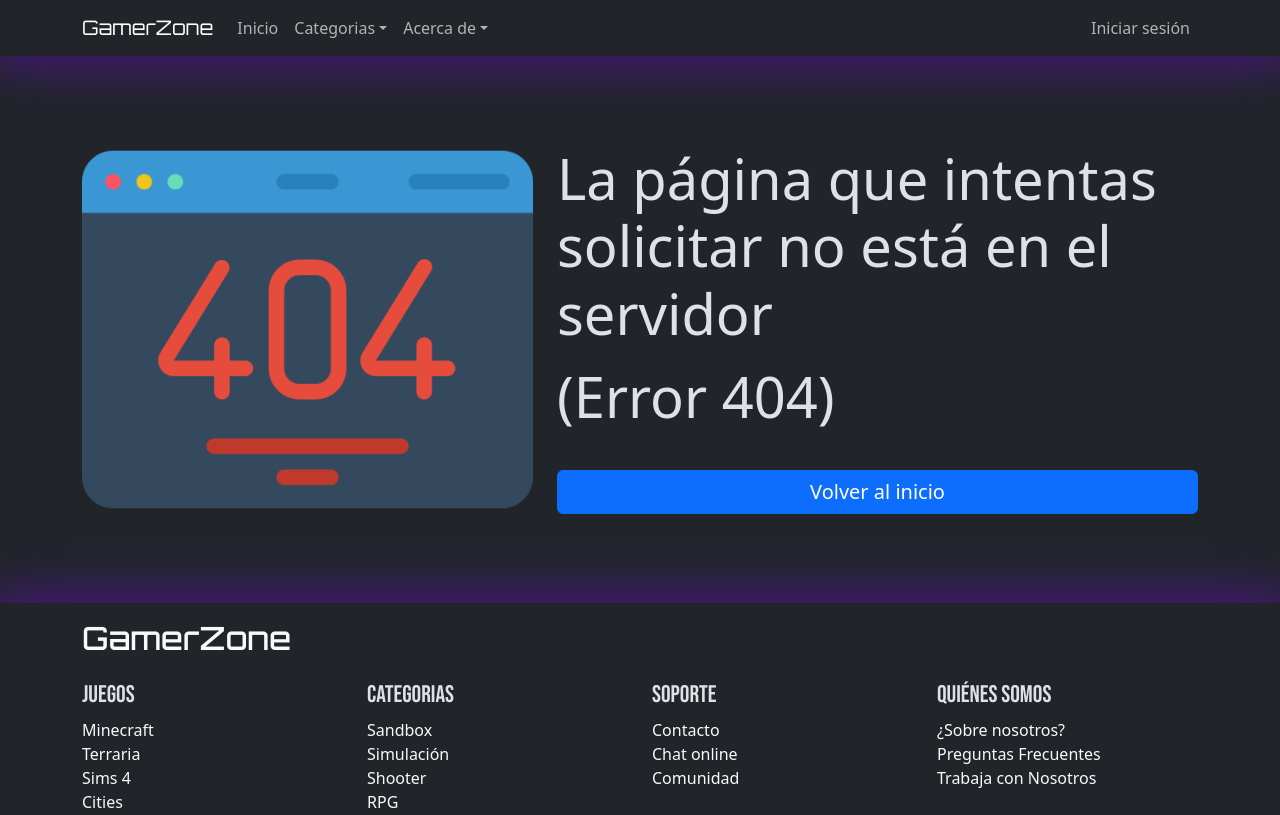
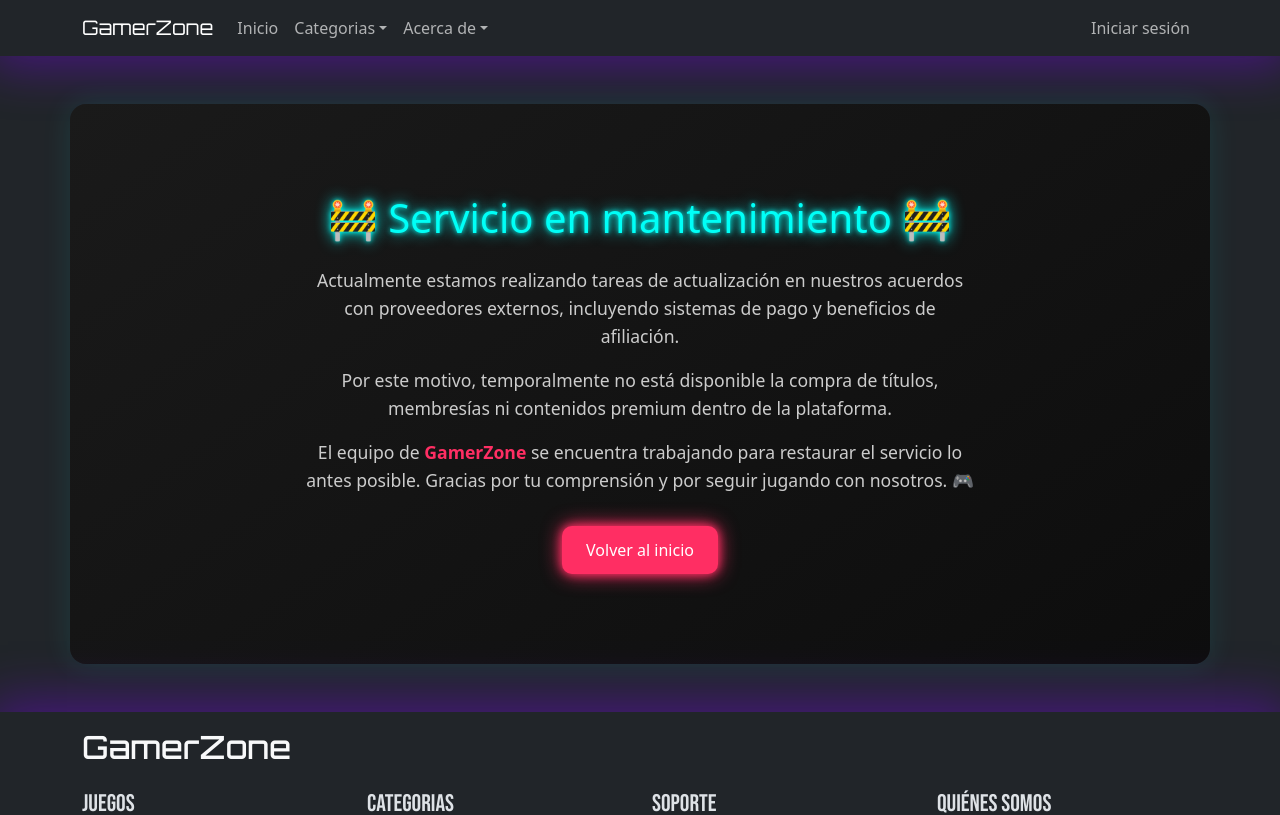
Before and after one commit to hernanortiz1/proyectoModulo2, a React (Vite) app: page /comprar in a window 1280 px wide. Shown: the top 815 px of the page. Built offline with nearby package versions, Linux system fonts and the light colour scheme.

Commit message:
agregue el maquetado para la web del boton comprar

```diff
--- a/src/App.jsx
+++ b/src/App.jsx
@@ -19,6 +19,7 @@ import DetalleProducto from "./components/pages/detalleProducto";
 import PreguntasFrecuentes from "./components/pages/PreguntasFrecuentes";
 import SobreNosotros from "./components/pages/SobreNosotros";
 import { v4 as uuidv4 } from "uuid";
+import BotonComprar from "./components/pages/BotonComprar";
 
 function App() {
   const usuarioLogueado = JSON.parse(sessionStorage.getItem("userKeyJuego")) || false;
@@ -87,6 +88,7 @@ function App() {
             <Route path="/rpg" element={<Rpg></Rpg>}></Route>
             <Route path="/sobreNosotros" element={<SobreNosotros></SobreNosotros>}></Route>
             <Route path="/preguntasFrecuentes" element={<PreguntasFrecuentes></PreguntasFrecuentes>}></Route>
+            <Route path="/comprar" element={<BotonComprar></BotonComprar>}></Route>
 
             <Route path="/administrador" element={<ProtectorAdmin isAdmin={usuarioAdmin}></ProtectorAdmin>}>
               <Route
--- /dev/null
+++ b/src/components/pages/BotonComprar.jsx
@@ -0,0 +1,26 @@
+import { Link } from "react-router";
+
+const BotonComprar = () => {
+  return (
+    <section className="container my-5 maintenance-container text-center">
+      <h1 className="maintenance-title">🚧 Servicio en mantenimiento 🚧</h1>
+      <p className="maintenance-text">
+        Actualmente estamos realizando tareas de actualización en nuestros acuerdos con proveedores externos, incluyendo
+        sistemas de pago y beneficios de afiliación.
+      </p>
+      <p className="maintenance-text">
+        Por este motivo, temporalmente no está disponible la compra de títulos, membresías ni contenidos premium dentro
+        de la plataforma.
+      </p>
+      <p className="maintenance-text">
+        El equipo de <span className="gamerzone-brand">GamerZone</span> se encuentra trabajando para restaurar el
+        servicio lo antes posible. Gracias por tu comprensión y por seguir jugando con nosotros. 🎮
+      </p>
+      <Link className="btn-return" to={"/"}>
+        Volver al inicio
+      </Link>
+    </section>
+  );
+};
+
+export default BotonComprar;
--- a/src/index.css
+++ b/src/index.css
@@ -50,7 +50,7 @@ main {
 }
 
 /* Inicio SobreNosotros */
-.animate-float{
+.animate-float {
   animation: float 6s ease-in-out infinite;
 }
 /* Fin SobreNosotros */
@@ -177,11 +177,10 @@ main {
   border-bottom: 5px solid rgba(0, 0, 0, 0.486);
 }
 
-.img-admin{
+.img-admin {
   width: 100px;
   height: 50px;
 }
-
 
 .card-hover {
   transition: transform 0.3s ease;
@@ -189,9 +188,72 @@ main {
 
 .card-hover:hover {
   transform: scale(1.05);
-  box-shadow: 0 10px 20px rgba(203, 8, 8, 0.3)
+  box-shadow: 0 10px 20px rgba(203, 8, 8, 0.3);
 }
 
-.titulo-categoria{
-  text-shadow:  4px 4px 4px rgba(214, 142, 142, 0.628);
+.titulo-categoria {
+  text-shadow: 4px 4px 4px rgba(214, 142, 142, 0.628);
 }
+
+.maintenance-container {
+  min-height: 70vh;
+  padding: 2rem 1rem;
+  background: linear-gradient(145deg, #1a1a1a, #0d0d0d);
+  border-radius: 16px;
+  box-shadow: 0 0 30px rgba(0, 255, 255, 0.1);
+  display: flex;
+  flex-direction: column;
+  align-items: center;
+  justify-content: center;
+}
+
+.maintenance-title {
+  font-size: 2rem;
+  color: #00fff7;
+  text-shadow: 0 0 5px #00fff7, 0 0 15px #00fff7;
+  margin-bottom: 1.5rem;
+}
+
+.maintenance-text {
+  max-width: 700px;
+  margin-bottom: 1rem;
+  color: #ccc;
+  font-size: 1rem;
+  line-height: 1.6;
+  padding: 0 1rem;
+}
+
+/* Responsive title */
+@media (min-width: 768px) {
+  .maintenance-title {
+    font-size: 2.5rem;
+  }
+
+  .maintenance-text {
+    font-size: 1.1rem;
+  }
+}
+
+.gamerzone-brand {
+  color: #ff2e63;
+  font-weight: bold;
+}
+
+.btn-return {
+  margin-top: 1rem;
+  background-color: #ff2e63;
+  color: white;
+  border: none;
+  padding: 12px 24px;
+  font-size: 1rem;
+  border-radius: 10px;
+  text-decoration: none;
+  transition: all 0.3s ease;
+  box-shadow: 0 0 10px #ff2e63, 0 0 20px #ff2e63;
+}
+
+.btn-return:hover {
+  background-color: #ff1744;
+  box-shadow: 0 0 15px #ff1744, 0 0 25px #ff1744;
+  transform: scale(1.05);
+}
```
